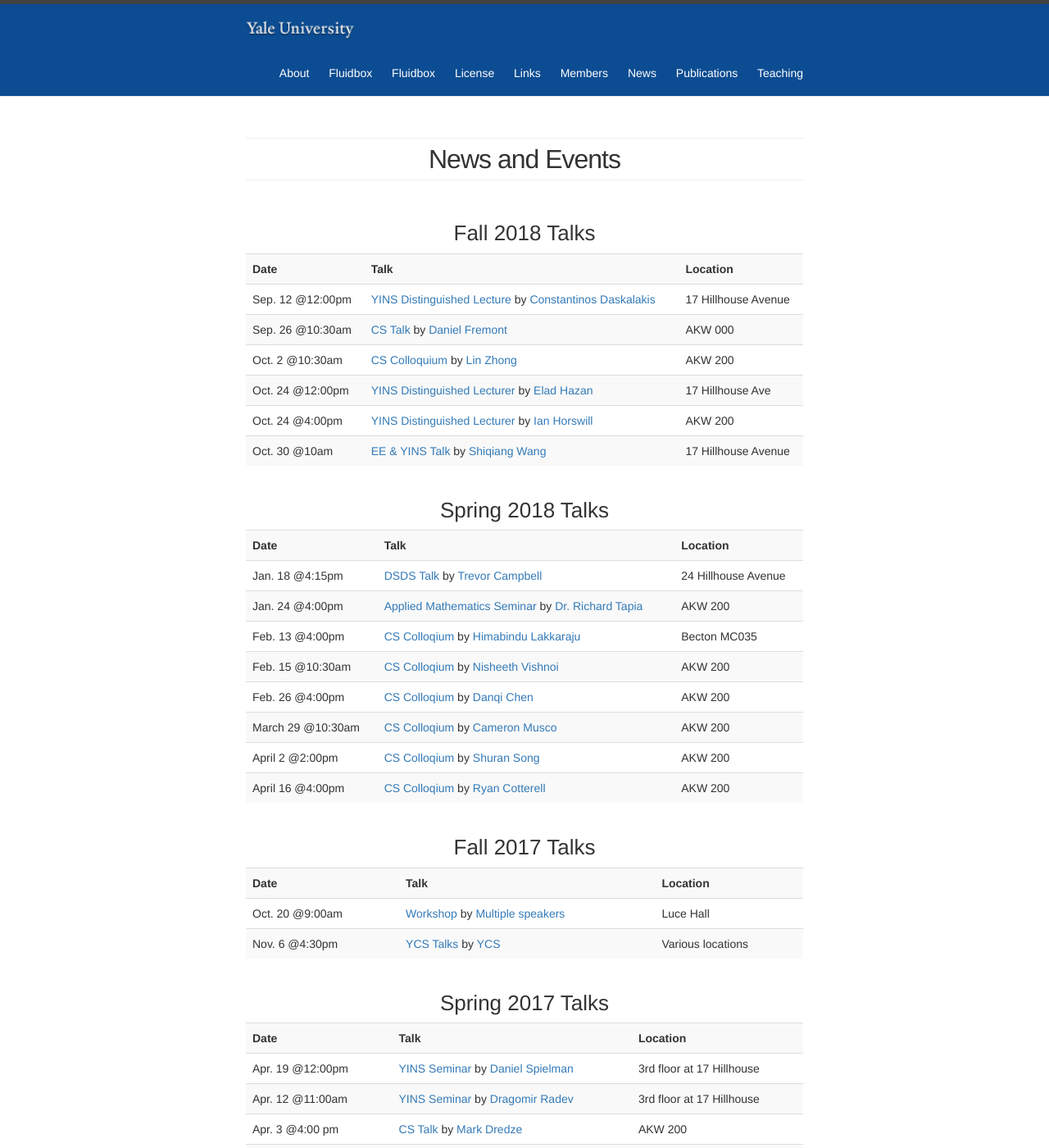
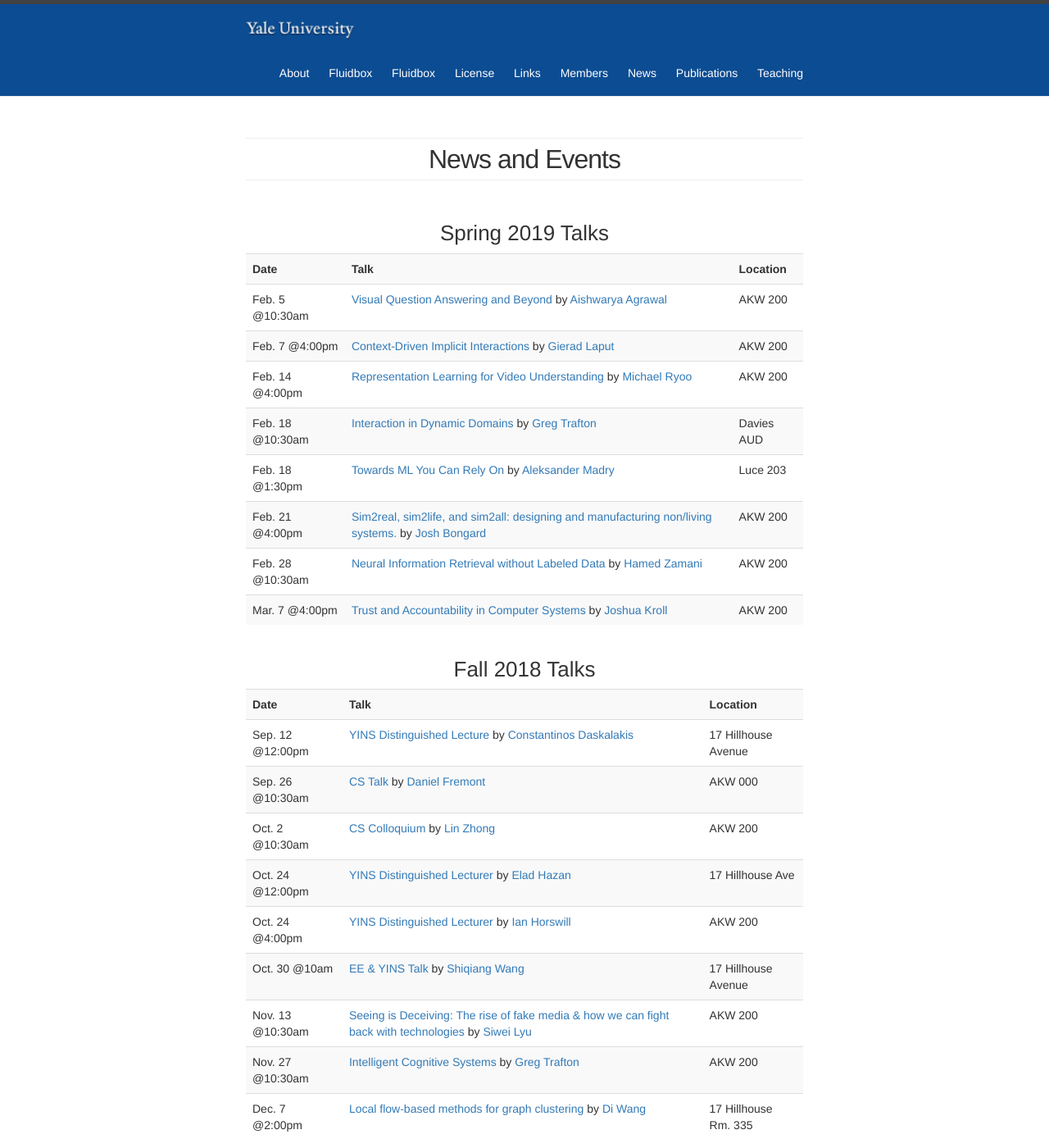
Before and after one commit to mlatyale/mlatyale.github.io, a Jekyll site: the page built from news.md, in a window 1280 px wide and 1400 px high. Shown: the whole window at 82% size. Built offline with Jekyll 4.4.1, drawn with Linux system fonts in a browser that asks for light colours.

Commit message:
add events

```diff
--- a/_data/events.yml
+++ b/_data/events.yml
@@ -1,3 +1,53 @@
+- term: Spring 2019 Talks
+  events:
+    - date: "Feb. 5 @10:30am"
+      location: "AKW 200"
+      type: "Visual Question Answering and Beyond"
+      presenter: "Aishwarya Agrawal"
+      website: "https://www.cc.gatech.edu/~aagrawal307/"
+      event_website: "https://cpsc.yale.edu/event/cs-colloquium-aishwarya-agrawal"
+    - date: "Feb. 7 @4:00pm"
+      location: "AKW 200"
+      type: "Context-Driven Implicit Interactions"
+      presenter: "Gierad Laput"
+      website: "http://www.gierad.com/"
+      event_website: "https://cpsc.yale.edu/event/cs-colloquium-gierad-laput"
+    - date: "Feb. 14 @4:00pm"
+      location: "AKW 200"
+      type: "Representation Learning for Video Understanding"
+      presenter: "Michael Ryoo"
+      website: "http://michaelryoo.com/"
+      event_website: "https://cpsc.yale.edu/event/cs-colloquium-michael-ryoo"
+    - date: "Feb. 18 @10:30am"
+      location: "Davies AUD"
+      type: "Interaction in Dynamic Domains"
+      presenter: "Greg Trafton"
+      website: "https://scholar.google.com/citations?user=eB_VgFUAAAAJ&hl=en"
+      event_website: "https://cpsc.yale.edu/event/cs-colloquium-greg-trafton-naval-research-laboratory-0"
+    - date: "Feb. 18 @1:30pm"
+      location: "Luce 203"
+      type: "Towards ML You Can Rely On"
+      presenter: "Aleksander Madry"
+      website: "https://people.csail.mit.edu/madry/"
+      event_website: "https://cpsc.yale.edu/event/cs-talk-prof-aleksander-madry-mit"
+    - date: "Feb. 21 @4:00pm"
+      location: "AKW 200"
+      presenter: "Josh Bongard"
+      type: "Sim2real, sim2life, and sim2all: designing and manufacturing non/living systems."
+      website: "https://www.uvm.edu/cems/cs/profiles/josh_bongard"
+      event_website: "https://cpsc.yale.edu/event/cs-colloquium-josh-bongard"
+    - date: "Feb. 28 @10:30am"
+      location: "AKW 200"
+      presenter: "Hamed Zamani"
+      type: "Neural Information Retrieval without Labeled Data"
+      website: "http://hamedz.ir/"
+      event_website: "https://cpsc.yale.edu/event/cs-colloquium-hamed-zamani"
+    - date: "Mar. 7 @4:00pm"
+      location: "AKW 200"
+      type: "Trust and Accountability in Computer Systems"
+      presenter: "Joshua Kroll"
+      website: "https://www.google.com/search?q=joshua+kroll&oq=joshua+kroll&aqs=chrome..69i57j69i60j0l4.2375j1j1&sourceid=chrome&ie=UTF-8"
+      event_website: "https://cpsc.yale.edu/event/cs-colloquium-joshua-kroll"
 - term: Fall  2018 Talks
   events:
     - date:  "Sep. 12 @12:00pm"
@@ -36,6 +86,24 @@
       website: https://researcher.watson.ibm.com/researcher/view.php?person=us-wangshiq
       location: "17 Hillhouse Avenue"
       type: "EE & YINS Talk"
+    - date: "Nov. 13 @10:30am"
+      location: "AKW 200"
+      type: "Seeing is Deceiving: The rise of fake media & how we can fight back with technologies"
+      presenter: "Siwei Lyu"
+      website: "https://www.albany.edu/ceas/siwei-lyu.php"
+      event_website: "https://cpsc.yale.edu/event/cs-colloquium-siwei-lyu-suny-albany"
+    - date: "Nov. 27 @10:30am"
+      location: "AKW 200"
+      type: "Intelligent Cognitive Systems"
+      presenter: "Greg Trafton"
+      website: "https://scholar.google.com/citations?user=eB_VgFUAAAAJ&hl=en"
+      event_website: "https://cpsc.yale.edu/event/cs-colloquium-greg-trafton-naval-research-laboratory"
+    - date: "Dec. 7 @2:00pm"
+      location: "17 Hillhouse Rm. 335"
+      type: "Local flow-based methods for graph clustering"
+      presenter: "Di Wang"
+      website: "https://dw236.github.io/"
+      event_website: "https://cpsc.yale.edu/event/yins-seminar-di-wang-georgia-tech"
 - term: Spring 2018 Talks
   events:
     - date:  "Jan. 18 @4:15pm"
--- /dev/null
+++ b/_data/tmp.yml
@@ -0,0 +1,351 @@
+- term: Upcoming Events
+  events:
+    - date: "Mar. 25 @4:00pm"
+      location: "AKW 200"
+      type: "Understanding and Improving Deep Neural Networks"
+      presenter: "Jeff Clune"
+      website: "http://jeffclune.com/"
+      event_website: "https://cpsc.yale.edu/event/cs-colloquium-jeff-clune-0"
+    - date: "Mar. 26 @4:00pm"
+      location: "AKW 200"
+      presenter: "Brandon Reagen"
+      type: "Hardware accelerators for deep learning: a proving ground for specialized computing"
+      website: "http://people.seas.harvard.edu/~reagen/index.html"
+      event_website: "https://cpsc.yale.edu/event/cs-colloquium-brandon-reagen"
+    - date: "Mar. 27 @4:00pm"
+      location: "AKW 200"
+      presenter: "Yuke Zhu"
+      type: "Closing the perception-action loop"
+      website: "https://web.stanford.edu/~yukez/"
+      event_website: "https://cpsc.yale.edu/event/cs-colloquium-yuke-zhu"
+    - date: "Mar. 28 @4:00pm"
+      location: "AKW 200"
+      type: " Expressive markets to crowdsource joint probabilities"
+      presenter: "David Pennock"
+      website: "https://www.microsoft.com/en-us/research/people/dpennock/"
+      event_website: "https://cpsc.yale.edu/event/cs-colloquium-david-pennock"
+    - date: "Apr. 1 @4:00pm"
+      location: "AKW 200"
+      presenter: "Raul Castro Fernandez"
+      website: "http://raulcastrofernandez.com/"
+      type: "Data Discovery: Unleashing the Value of Data"
+      event_website: "https://cpsc.yale.edu/event/cs-colloquium-raul-castro-fernandez-0"
+    - date: "Apr. 2 @4:00pm"
+      location: "AKW 200"
+      presenter: "Danyang Zhuo"
+      website: "https://danyangzhuo.com/"
+      type: "Towards Efficient and Reliable Data Center Systems"
+      event_website: "https://cpsc.yale.edu/event/cs-colloquium-danyang-zhuo"
+    - date: "Apr. 3 @4:00pm"
+      location: "AKW 200"
+      presenter: "Philipp Jovanovic"
+      website: "https://zerobyte.io/"
+      type: "Towards Privacy-preserving, Scalable, Digital Trust Systems"
+      event_website: "https://cpsc.yale.edu/event/cs-colloquium-philipp-jovanovic"
+    - date: "Apr. 4 @4:00pm"
+      location: "AKW 200"
+      presenter: "Anurag Khandelwal"
+      website: "http://anuragkhandelwal.com/"
+      type: "Building Interactive Query Systems at Scale"
+      event_website: "https://cpsc.yale.edu/event/cs-colloquium-anurag-khandelwal"
+    - date: "Apr. 5 @8:00am"
+      location: "Yale on York"
+      type: "The 1st Yale Workshop on AI, Ethics, and Society"
+      presenter: "Multiple presenters"
+      event_website: "https://aiethicsyale.wordpress.com/1stworkshop/"
+- term: Spring 2019 Events
+  events:
+    - date: "Jan. 28 @4:00pm"
+      location: "AKW 200"
+      type: "Hybrid Aesthetics • Composing Digital and Physical Materials within Computational Design"
+      presenter: "Cesar Torres"
+      website: "http://cearto.com/"
+      event_website: "https://cpsc.yale.edu/event/cs-colloquium-cesar-torres"
+    - date: "Feb. 4 @4:00pm"
+      location: "AKW 200"
+      type: "A client-centric approach to transactional data-processing systems"
+      presenter: "Natacha Crooks"
+      website: "https://www.cs.utexas.edu/~ncrooks/"
+      event_website: "https://cpsc.yale.edu/event/cs-colloquium-natacha-crooks"
+    - date: "Feb. 5 @10:30am"
+      location: "AKW 200"
+      type: "Visual Question Answering and Beyond"
+      presenter: "Aishwarya Agrawal"
+      website: "https://www.cc.gatech.edu/~aagrawal307/"
+      event_website: "https://cpsc.yale.edu/event/cs-colloquium-aishwarya-agrawal"
+    - date: "Feb. 7 @4:00pm"
+      location: "AKW 200"
+      type: "Context-Driven Implicit Interactions"
+      presenter: "Gierad Laput"
+      website: "http://www.gierad.com/"
+      event_website: "https://cpsc.yale.edu/event/cs-colloquium-gierad-laput"
+    - date: "Feb. 11 @10:30am"
+      location: "AKW 200"
+      type: "Audiovisual computing for virtual and tangible reality"
+      presenter: "Changxi Zheng"
+      website: "http://www.cs.columbia.edu/~cxz/"
+      event_website: "https://cpsc.yale.edu/event/cs-talk-changxi-zheng-columbia-university"
+    - date: "Feb. 12 @4:00pm"
+      location: "AKW 200"
+      type: "Made to Order: Verifying Correctness and Security of Hardware through Event Orderings"
+      website: "https://www.cs.princeton.edu/~ctrippel/"
+      event_website: "https://cpsc.yale.edu/event/cs-colloquium-caroline-trippel"
+    - date: "Feb. 14 @4:00pm"
+      location: "AKW 200"
+      type: "Representation Learning for Video Understanding"
+      presenter: "Michael Ryoo"
+      website: "http://michaelryoo.com/"
+      event_website: "https://cpsc.yale.edu/event/cs-colloquium-michael-ryoo"
+    - date: "Feb. 18 @10:30am"
+      location: "Davies AUD"
+      type: "Interaction in Dynamic Domains"
+      presenter: "Greg Trafton"
+      website: "https://scholar.google.com/citations?user=eB_VgFUAAAAJ&hl=en"
+      event_website: "https://cpsc.yale.edu/event/cs-colloquium-greg-trafton-naval-research-laboratory-0"
+    - date: "Feb. 18 @1:30pm"
+      location: "Luce 203"
+      type: "Towards ML You Can Rely On"
+      presenter: "Aleksander Madry"
+      website: "https://people.csail.mit.edu/madry/"
+      event_website: "https://cpsc.yale.edu/event/cs-talk-prof-aleksander-madry-mit"
+    - date: "Feb. 18 @4:00pm"
+      location: "AKW 200"
+      type: "Broad-Based Side-Channel Defenses for Modern Microarchitectures"
+      presenter: "Ashay Rane"
+      website: "https://ashay.rane.info/"
+      event_website: "https://cpsc.yale.edu/event/cs-colloquium-ashay-rane"
+    - date: "Feb. 19 @10:30am"
+      location: "AKW 200"
+      presenter: "Anuj Kalia"
+      type: "Software-optimized Systems in the Era of Hardware Specialization"
+      website: "http://www.cs.cmu.edu/~akalia/"
+      event_website: "https://cpsc.yale.edu/event/cs-colloquium-anuj-kalia"
+    - date: "Feb. 19 @4:00pm"
+      location: "AKW 200"
+      presenter: "Ian Miers"
+      type: "Cryptography in context: building secure systems"
+      website: "http://cs.jhu.edu/~imiers/"
+      event_website: "https://cpsc.yale.edu/event/cs-colloquium-ian-miers"
+    - date: "Feb. 21 @4:00pm"
+      location: "AKW 200"
+      presenter: "Josh Bongard"
+      type: "Sim2real, sim2life, and sim2all: designing and manufacturing non/living systems."
+      website: "https://www.uvm.edu/cems/cs/profiles/josh_bongard"
+      event_website: "https://cpsc.yale.edu/event/cs-colloquium-josh-bongard"
+    - date: "Feb. 25 @4:00pm"
+      location: "AKW 200"
+      presenter: "Malte Schwarzkopf"
+      type: "Better Abstractions for High-Performance Datacenter Applications"
+      website: "https://people.csail.mit.edu/malte/"
+      event_website: "https://cpsc.yale.edu/event/cs-colloquium-malte-schwarzkopf-mit-csail"
+    - date: "Feb. 26 @4:00pm"
+      location: "AKW"
+      presenter: "Jialin Li"
+      type: "Co-designing Distributed Systems with Programmable Network Hardware"
+      website: "https://homes.cs.washington.edu/~lijl/"
+      event_website: "https://cpsc.yale.edu/event/cs-colloquium-jialin-li"
+    - date: "Feb. 28 @10:30am"
+      location: "AKW 200"
+      presenter: "Hamed Zamani"
+      type: "Neural Information Retrieval without Labeled Data"
+      website: "http://hamedz.ir/"
+      event_website: "https://cpsc.yale.edu/event/cs-colloquium-hamed-zamani"
+    - date: "Mar. 5 @4:00pm"
+      location: "AKW 200"
+      type: "Verifying Concurrent Randomized Programs"
+      presenter: "Joseph Tassarotti"
+      website: "https://people.csail.mit.edu/jtassaro/"
+      event_website: "https://cpsc.yale.edu/event/cs-colloquium-joseph-tassarotti"
+    - date: "Mar. 7 @4:00pm"
+      location: "AKW 200"
+      type: "Trust and Accountability in Computer Systems"
+      presenter: "Joshua Kroll"
+      website: "https://www.google.com/search?q=joshua+kroll&oq=joshua+kroll&aqs=chrome..69i57j69i60j0l4.2375j1j1&sourceid=chrome&ie=UTF-8"
+      event_website: "https://cpsc.yale.edu/event/cs-colloquium-joshua-kroll"
+
+
+
+- term: Fall 2018 Events
+  events:
+    - date: "Sep. 12 @12:00pm"
+      location: "17 Hillhouse Rm. 328"
+      type: "Improving Generative Adversarial Networks using Game Theory and Statistics"
+      presenter: "Constantinos Daskalakis"
+      website: "http://people.csail.mit.edu/costis/"
+      event_website: "https://cpsc.yale.edu/event/yins-distinguished-lecture-constantinos-daskalakis-mit"
+    - date: "Sep. 26 @10:30am"
+      location: "AKW 000"
+      type: "Algorithmic Improvisation"
+      presenter: "Daniel Fremont"
+      website: "https://math.berkeley.edu/~dfremont/"
+      event_website: "https://cpsc.yale.edu/event/cs-talk-daniel-fremont"
+    - date: "Oct. 2 @10:30am"
+      location: "AKW 200"
+      type: "Stop using Linux/C"
+      presenter: "Lin Zhong"
+      website: "https://www.ruf.rice.edu/~lzhong/"
+      event_website: "https://cpsc.yale.edu/event/cs-colloquium-lin-zhong-rice-university"
+    - date: "Oct. 24 @12:00pm"
+      location: "17 Hillhouse Rm. 328"
+      type: "Efficient Optimization for Machine Learning: Beyond Stochastic Gradient Descent"
+      presenter: "Elad Hazan"
+      website: "https://www.cs.princeton.edu/~ehazan/"
+      event_website: "https://cpsc.yale.edu/event/yins-distiinguished-lecturer-elad-hazan-princeton-university"
+    - date: "Oct. 24 @4:00pm"
+      location: "AKW 200"
+      type: "Constraint satisfaction for experimental game design"
+      presenter: "Ian Horswill"
+      website: "https://www.mccormick.northwestern.edu/research-faculty/directory/profiles/horswill-ian.html"
+      event_website: "https://cpsc.yale.edu/event/cs-talk-ian-horswill-northwestern-university"
+    - date: "Oct. 30 @10:00am"
+      location: "17 Hillhouse Rm. 335"
+      type: "Federated Machine Learning in Resource-Constrained Edge Computing Systems"
+      presenter: "Shiqiang Wang"
+      website: "https://researcher.watson.ibm.com/researcher/view.php?person=us-wangshiq"
+      event_website: "https://cpsc.yale.edu/event/department-electrical-engineering-yins-talk-shiqiang-wang-ibm-tj-watson-research-center"
+    - date: "Nov. 1 @3:00pm"
+      location: "17 Hillhouse Rm. 233"
+      type: "Liquid Silicon: A New Computing Paradigm Enabled by Monolithic 3D Cross-Point Memory"
+      presenter: "Jing Li"
+      website: "https://directory.engr.wisc.edu/ece/Faculty/Li_Jing/"
+      event_website: "https://cpsc.yale.edu/event/dept-electrical-engineering-seminar-prof-jing-li-univ-wisconsin-madison"
+    - date: "Nov. 5 @2:30pm"
+      location: "Becton Seminar Room"
+      type: "Heterostructures Based on Large Lattice-Mismatched 3D Semiconductors: Fundamentals and Applications"
+      presenter: "Zhenqiang Ma"
+      website: "https://directory.engr.wisc.edu/ece/faculty/ma_zhenqiang/"
+      event_website: "https://cpsc.yale.edu/event/department-electrical-engineering-seminar-prof-zhenqiang-ma-university-wisconsin-madison"
+    - date: "Nov. 6 @1:30pm"
+      location: "Linsly-Chittenden Hall"
+      type: "Possibilities for the Digital Humanities in Mosul’s Reconstruction and Cultural Revival"
+      presenter: "Omar Mohammed and Angela Boskovitch"
+      website: ""
+      event_website: "https://cpsc.yale.edu/event/cs-course-276376-talk-omar-mohammed-and-angela-boskovitch"
+    - date: "Nov. 9 @12:00pm"
+      location: "AKW 200"
+      type: "How Topology and Routing Design Determine Internet Backbone Latency"
+      presenter: "Brad Karp"
+      website: "http://www0.cs.ucl.ac.uk/staff/B.Karp/"
+      event_website: "https://cpsc.yale.edu/event/cs-talk-prof-brad-karp-ucl-dept-computer-science"
+    - date: "Nov. 12 @3:00pm"
+      location: "17 Hillhouse Rm. 233"
+      type: "Rethinking the Pursuit of Datacenter Efficiency"
+      presenter: "Benjamin Lee"
+      website: "http://people.duke.edu/~bcl15/"
+      event_website: "https://cpsc.yale.edu/event/electrical-engineering-computer-science-seminar-prof-benjamin-lee-duke-university"
+    - date: "Nov. 13 @10:30am"
+      location: "AKW 200"
+      type: "Seeing is Deceiving: The rise of fake media & how we can fight back with technologies"
+      presenter: "Siwei Lyu"
+      website: "https://www.albany.edu/ceas/siwei-lyu.php"
+      event_website: "https://cpsc.yale.edu/event/cs-colloquium-siwei-lyu-suny-albany"
+    - date: "Nov. 27 @10:30am"
+      location: "AKW 200"
+      type: "Intelligent Cognitive Systems"
+      presenter: "Greg Trafton"
+      website: "https://scholar.google.com/citations?user=eB_VgFUAAAAJ&hl=en"
+      event_website: "https://cpsc.yale.edu/event/cs-colloquium-greg-trafton-naval-research-laboratory"
+    - date: "Nov. 28 @2:30pm"
+      location: "Becton Seminar Room"
+      type: "High Performance Electronics for Communications, Power Management, and Beyond"
+      presenter: "Huili Grace Xing"
+      website: "http://grace.engineering.cornell.edu/"
+      event_website: "https://cpsc.yale.edu/event/yale-dept-electrical-engineering-talk-prof-huili-grace-xing-cornell-university"
+    - date: "Nov. 29 @2:30pm"
+      location: "Becton Seminar Room"
+      type: "Wide Bandgap Semiconductors for Future Classical and Quantum Information Systems"
+      presenter: "Debdeep Jena"
+      website: "https://djena.engineering.cornell.edu/"
+      event_website: "https://cpsc.yale.edu/event/yale-dept-electrical-engineering-talk-prof-debdeep-jena-cornell-university"
+    - date: "Dec. 7 @2:00pm"
+      location: "17 Hillhouse Rm. 335"
+      type: "Local flow-based methods for graph clustering"
+      presenter: "Di Wang"
+      website: "https://dw236.github.io/"
+      event_website: "https://cpsc.yale.edu/event/yins-seminar-di-wang-georgia-tech"
+    - date: "Dec. 11 @3:00pm"
+      location: "AKW 200"
+      type: "From Scripting to Proving: Gradual Verification for Higher-Order, Stateful Programming Languages"
+      presenter: "David Van Horn"
+      website: "https://www.cs.umd.edu/~dvanhorn/"
+      event_website: "https://cpsc.yale.edu/event/cs-talk-david-van-horn-university-maryland"
+- term: Spring 2018 Events
+  events:
+    - date: "Mar. 25 @4:00pm"
+      location: "17 Hillhouse Rm. 335"
+      type: "Reasoning-Driven Question Answering"
+      presenter: "Daniel Khashabi"
+      website: "http://www.cis.upenn.edu/~danielkh/"
+      event_website: "http://www.cis.upenn.edu/~danielkh/files/2018_semanticilp/Upenn_Clunch_Nov_2017.pdf"
+    - date: "Apr. 27 @4:00pm"
+      location: "AKW 200"
+      type: "Universal Information Extraction"
+      presenter: "Heng Ji"
+      website: "http://nlp.cs.rpi.edu/hengji.html"
+      event_website: "https://cpsc.yale.edu/event/cs-colloquium-heng-ji-rensselaer-polytechnic-institute"
+    - date: "Apr. 20 @3:00pm"
+      location: "AKW 200"
+      type: "Robots that Learn Grounded Language Through Interactive Dialog"
+      event_website: "https://cpsc.yale.edu/event/speaker-raymond-j-mooney-univ-texas-austin"
+      presenter: "Raymond Mooney"
+      website: "https://www.cs.utexas.edu/~mooney/"
+    - date: "Apr. 20 @9:15pm"
+      location: "17 Hillhouse"
+      type: "Machine Translation: The State of the Art and Science"
+      event_website: "https://cpsc.yale.edu/event/machine-translation-state-art-and-science-program-yale-university-department-computer-science"
+      presenter: "Philipp Koehn, Raymond Mooney, and Dragomir Radev"
+      website: ""
+    - date: "Apr. 16"
+      location: "AKW 200"
+      type: "Linguistics ∩ Machine Learning"
+      presenter: "Ryan Cotterell"
+      website: "https://ryancotterell.github.io/"
+    - date: "Mar. 2"
+      event_website: "https://yale-lily.github.io/lily_talks/"
+      location: "AKW 200"
+      type: "Neural Information Retrieval with Weak Supervision"
+      presenter: "Hamed Zamani"
+      website: "http://hamedz.ir/"
+    - date: "Feb. 26"
+      location: "AKW 200"
+      type: "Knowledge from Deep Understanding of Language"
+      presenter: "Danqi Chen"
+      website: "https://cs.stanford.edu/~danqi/"
+- term: Fall 2017 Events
+  events:
+    - date: "Oct. 20"
+      event_website: https://yaledailynews.com/blog/2017/10/25/yale-holds-inaugural-data-science-workshop/
+      location: "Luce hall"
+      type: "The Data Science Workshop on Computational Social Science"
+- term: Spring 2017 Events
+  events:
+    - date: "Apr. 19 @12:00pm"
+      presenter: "Daniel Spielman"
+      website: http://www.cs.yale.edu/homes/spielman/
+      event_website: http://yins.yale.edu/event/yins-seminar-daniel-spielman
+      location: "3rd floor at 17 Hillhouse"
+      type: "YINS Seminar"
+    - date: "Apr. 12 @11:00am"
+      presenter: Dragomir Radev
+      website: http://www.cs.yale.edu/homes/radev/
+      event_website: http://yins.yale.edu/calendar/conferences-workshops
+      location: "3rd floor at 17 Hillhouse"
+      type: "YINS Seminar"
+    - date: "Apr. 3 @4:00 pm"
+      presenter: Mark Dredze
+      website: http://www.cs.jhu.edu/~mdredze/
+      event_website: http://cpsc.yale.edu/event/cs-talk-mark-dredze-johns-hopkins-university
+      location: "AKW 200"
+      type: "CS Talk"
+    - date: "Mar. 6 @4:15 pm"
+      presenter: Mirella Lapata
+      website: http://homepages.inf.ed.ac.uk/mlap/
+      event_website: http://cpsc.yale.edu/event/cs-talk-mirella-lapata-school-informatics-university-edinburgh
+      location: "AKW 200"
+      type: "CS Talk"
+    - date: "Feb. 17 @10:30 am"
+      presenter: Peter Stone
+      website: https://www.cs.utexas.edu/~pstone/
+      event_website: http://cpsc.yale.edu/event/cs-talk-peter-stone-univ-texas-austin-0
+      location: "AKW 200"
+      type: "CS Talk"
```
Also changed, not shown: 3 other files.
